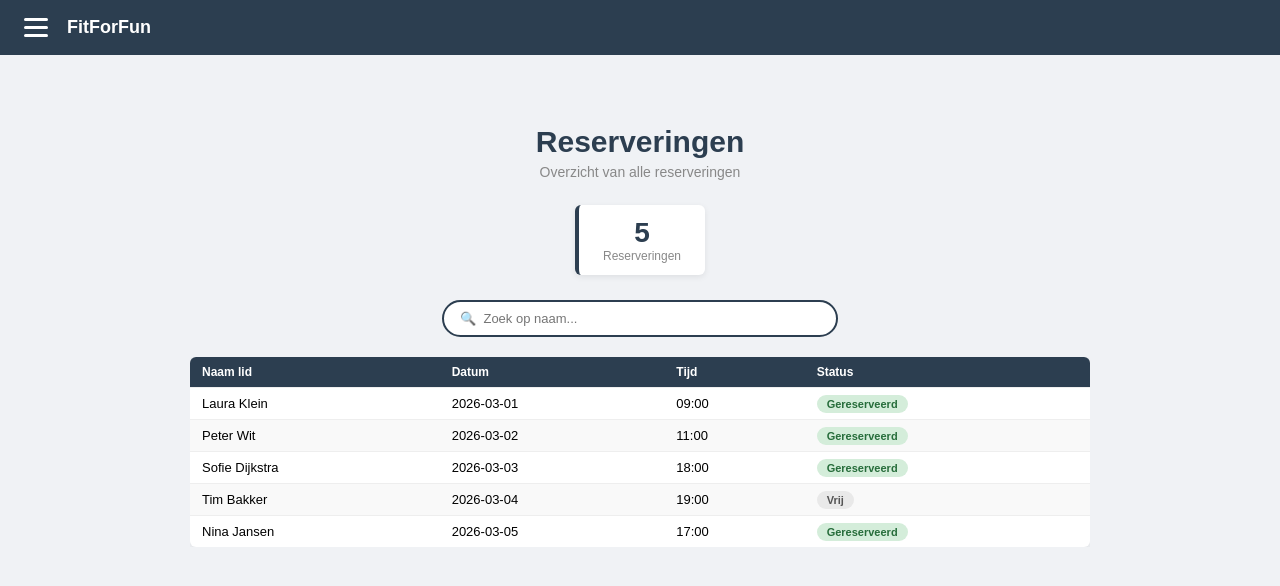
After one commit to ED-MBO/project-2026-P3, a PHP site: the page made by Reservering registratie/Reservering_Registratie.php in a window 1280 px wide. The commit adds this page. Shown: the top 586 px of the page. Run offline with PHP 8.4, Linux system fonts and the light colour scheme; the visitor is signed in with stand-in values (Sample User, id 1); data comes from the database, SQL or seed files in the repository.

Commit message:
reservering overzicht gemaakt. Perongelijk in de vekeerde branch gewerkt. Maar alles werkt en login pagina gemaakt.

```diff
--- /dev/null
+++ b/Reservering registratie/Reservering_Registratie.css
@@ -0,0 +1,314 @@
+/* Algemene stijl */
+body {
+    font-family: Arial, sans-serif;
+    background-color: #f0f2f5;
+    margin: 0;
+    padding: 0;
+}
+
+/* voorkom horizontale scroll veroorzaakt door off-canvas elementen */
+html, body {
+    overflow-x: hidden;
+}
+
+/* Topbalk bovenaan */
+.topbalk {
+    background-color: #2c3e50;
+    color: white;
+    height: 55px;
+    display: flex;
+    align-items: center;
+    padding: 0 20px;
+    gap: 15px;
+    position: fixed;
+    top: 0;
+    left: 0;
+    right: 0;
+    z-index: 200;
+}
+
+.topbalk h2 {
+    font-size: 18px;
+    margin: 0;
+}
+
+/* Burgermenu knop */
+.burger-knop {
+    background: none;
+    border: none;
+    cursor: pointer;
+    display: flex;
+    flex-direction: column;
+    gap: 5px;
+    padding: 4px;
+}
+
+.burger-knop span {
+    display: block;
+    width: 24px;
+    height: 3px;
+    background-color: white;
+    border-radius: 3px;
+}
+
+/* Donker scherm achter sidebar */
+.overlay {
+    display: none;
+    position: fixed;
+    inset: 0;
+    background-color: rgba(0, 0, 0, 0.4);
+    z-index: 90;
+}
+
+.overlay.open {
+    display: block;
+}
+
+/* Zijbalk (off-canvas met transform zodat hij volledig uit beeld blijft) */
+.sidebar {
+    position: fixed;
+    top: 0;
+    left: 0;
+    width: 220px;
+    height: 100%;
+    background-color: #2c3e50;
+    color: white;
+    padding: 70px 20px 20px 20px;
+    z-index: 160;
+    transform: translateX(-100%);
+    transition: transform 0.25s ease;
+}
+
+.sidebar.open {
+    transform: translateX(0);
+}
+
+/* Op kleine schermen: maak sidebar breder (overlay) maar houd 'm off-canvas totdat open */
+@media (max-width: 600px) {
+    .sidebar {
+        width: 80vw;
+        transform: translateX(-100%);
+    }
+}
+
+.sidebar a {
+    display: block;
+    color: white;
+    text-decoration: none;
+    padding: 10px 0;
+    border-bottom: 1px solid rgba(255,255,255,0.1);
+    font-size: 15px;
+}
+
+.sidebar a:hover {
+    color: #a8c6f0;
+}
+
+/* Hoofdinhoud */
+.inhoud {
+    margin-top: 75px;
+    padding: 30px 20px;
+    max-width: 900px;
+    margin-left: auto;
+    margin-right: auto;
+}
+
+/* Titel blok */
+.titel-blok {
+    text-align: center;
+    margin-bottom: 25px;
+}
+
+.titel-blok h1 {
+    font-size: 30px;
+    color: #2c3e50;
+    margin-bottom: 5px;
+}
+
+.titel-blok p {
+    font-size: 14px;
+    color: #888;
+    margin: 0;
+}
+
+/* Kaartje */
+.stat-kaart {
+    display: block;
+    width: fit-content;
+    margin: 0 auto 25px auto;
+    background-color: white;
+    border-left: 4px solid #2c3e50;
+    padding: 12px 24px;
+    border-radius: 6px;
+    box-shadow: 0 2px 6px rgba(0,0,0,0.08);
+    text-align: center;
+}
+
+.stat-kaart .getal {
+    font-size: 28px;
+    font-weight: bold;
+    color: #2c3e50;
+}
+
+.stat-kaart .label {
+    font-size: 12px;
+    color: #888;
+}
+
+/* Zoekbalk */
+.zoek-wrapper {
+    display: flex;
+    justify-content: center;
+    margin-bottom: 20px;
+}
+
+#zoekbalk {
+    padding: 9px 16px;
+    width: 100%;
+    max-width: 360px;
+    border: 2px solid #2c3e50;
+    border-radius: 25px;
+    font-size: 13px;
+    outline: none;
+}
+
+#zoekbalk:focus {
+    background-color: #fff;
+    border-color: #1a252f;
+}
+
+/* Tabel compact */
+table {
+    width: 100%;
+    border-collapse: collapse;
+    background-color: white;
+    font-size: 13px;
+    box-shadow: 0 2px 6px rgba(0,0,0,0.07);
+    border-radius: 6px;
+    overflow: hidden;
+}
+
+/* Zorg dat tabel horizontaal scrolt op smalle schermen */
+.table-wrapper {
+    overflow-x: auto;
+    -webkit-overflow-scrolling: touch;
+}
+
+th, td {
+    border-bottom: 1px solid #eee;
+    padding: 8px 12px;
+    text-align: left;
+}
+
+th {
+    background-color: #2c3e50;
+    color: white;
+    font-size: 12px;
+}
+
+tr:last-child td {
+    border-bottom: none;
+}
+
+tr:nth-child(even) {
+    background-color: #f9f9f9;
+}
+
+tr:hover {
+    background-color: #eef2ff;
+}
+
+/* Lege melding */
+.leeg {
+    text-align: center;
+    padding: 30px;
+    color: #888;
+    font-size: 14px;
+}
+
+/* Status badges */
+.badge {
+    padding: 3px 10px;
+    border-radius: 20px;
+    font-size: 11px;
+    font-weight: bold;
+}
+
+.badge.groen {
+    background-color: #d4edda;
+    color: #276d3b;
+}
+
+.badge.rood {
+    background-color: #fde8e8;
+    color: #9b2222;
+}
+
+.badge.grijs {
+    background-color: #e9e9e9;
+    color: #555;
+}
+
+/* Responsive voor telefoon: zet tabel om naar kaartweergave */
+@media (max-width: 600px) {
+    .inhoud {
+        padding: 16px 12px;
+        max-width: 100%;
+    }
+
+    .titel-blok h1 {
+        font-size: 20px;
+    }
+
+    #zoekbalk {
+        max-width: 100%;
+        font-size: 14px;
+        padding: 10px 14px;
+    }
+
+    table, thead, tbody, th, td, tr {
+        display: block;
+    }
+
+    thead {
+        display: none;
+    }
+
+    tr {
+        background: white;
+        margin-bottom: 12px;
+        padding: 10px;
+        border-radius: 8px;
+        box-shadow: 0 1px 4px rgba(0,0,0,0.05);
+        border: 1px solid #f0f0f0;
+    }
+
+    td {
+        display: flex;
+        justify-content: space-between;
+        padding: 8px 6px;
+        border: none;
+        font-size: 14px;
+    }
+
+    td::before {
+        content: attr(data-label);
+        font-weight: 700;
+        color: #444;
+        margin-right: 8px;
+        flex: 1 1 auto;
+    }
+
+    td > * {
+        flex: 0 0 auto;
+        text-align: right;
+    }
+
+    .stat-kaart {
+        margin-bottom: 16px;
+    }
+
+    .topbalk h2 {
+        font-size: 16px;
+    }
+}
--- /dev/null
+++ b/Reservering registratie/Reservering_Registratie.php
@@ -0,0 +1,120 @@
+<?php
+require_once '../config.php';
+session_start();
+
+// Als de medewerker niet is ingelogd, stuur door naar de loginpagina
+if (!isset($_SESSION['gebruiker_id'])) {
+    header('Location: ../login.php');
+    exit();
+}
+
+// Haal alle actieve reserveringen op
+// De reservering tabel bevat zelf naam, datum, tijd en status — geen JOIN nodig
+$sql = "SELECT Voornaam, Tussenvoegsel, Achternaam, Datum, Tijd, Reserveringstatus
+        FROM reservering
+        WHERE IsActief = 1
+        ORDER BY Datum, Tijd";
+
+$stmt = $pdo->prepare($sql);
+$stmt->execute();
+$reserveringen = $stmt->fetchAll(PDO::FETCH_ASSOC);
+
+$aantalReserveringen = count($reserveringen);
+?>
+
+
+<!DOCTYPE html>
+<html lang="nl">
+<head>
+    <meta charset="UTF-8">
+    <meta name="viewport" content="width=device-width, initial-scale=1.0">
+    <title>Reserveringen Overzicht</title>
+    <link rel="stylesheet" href="Reservering_Registratie.css">
+</head>
+<body>
+
+<div class="overlay" id="overlay" onclick="sluitSidebar()"></div>
+
+<div class="topbalk">
+    <button class="burger-knop" onclick="toggleSidebar()">
+        <span></span>
+        <span></span>
+        <span></span>
+    </button>
+    <h2>FitForFun</h2>
+</div>
+
+<div class="sidebar" id="sidebar">
+    <a href="../Les registratie/Overzicht_lessen.php">📋 Lessen</a>
+    <a href="Reservering_Registratie.php">📅 Reserveringen</a>
+    <a href="../uitloggen.php">🚪 Uitloggen</a>
+</div>
+
+<div class="inhoud">
+
+    <div class="titel-blok">
+        <h1>Reserveringen</h1>
+        <p>Overzicht van alle reserveringen</p>
+    </div>
+
+    <div class="stat-kaart">
+        <div class="getal"><?= $aantalReserveringen ?></div>
+        <div class="label">Reserveringen</div>
+    </div>
+
+    <div class="zoek-wrapper">
+        <input type="text" id="zoekbalk" placeholder="🔍  Zoek op naam..." onkeyup="zoekReservering()">
+    </div>
+
+    <div class="table-wrapper">
+    <table id="reserveringenTabel">
+        <thead>
+            <tr>
+                <th>Naam lid</th>
+                <th>Datum</th>
+                <th>Tijd</th>
+                <th>Status</th>
+            </tr>
+        </thead>
+        <tbody>
+            <?php if ($aantalReserveringen > 0): ?>
+                <?php foreach ($reserveringen as $res):
+                    // Naam samenstellen met tussenvoegsel
+                    $naam = $res['Voornaam'];
+                    if (!empty(trim($res['Tussenvoegsel']))) {
+                        $naam .= ' ' . $res['Tussenvoegsel'];
+                    }
+                    $naam .= ' ' . $res['Achternaam'];
+                ?>
+                <tr>
+                    <td data-label="Naam lid"><?= htmlspecialchars($naam) ?></td>
+                    <td data-label="Datum"><?= htmlspecialchars($res['Datum']) ?></td>
+                    <td data-label="Tijd"><?= htmlspecialchars(substr($res['Tijd'], 0, 5)) ?></td>
+                    <td data-label="Status">
+                        <?php
+                        $status = $res['Reserveringstatus'];
+                        if ($status === 'Gereserveerd') {
+                            echo '<span class="badge groen">Gereserveerd</span>';
+                        } elseif ($status === 'Vrij') {
+                            echo '<span class="badge grijs">Vrij</span>';
+                        } else {
+                            echo '<span class="badge grijs">' . htmlspecialchars($status) . '</span>';
+                        }
+                        ?>
+                    </td>
+                </tr>
+                <?php endforeach; ?>
+            <?php else: ?>
+                <tr>
+                    <td colspan="4" class="leeg">Er zijn momenteel geen reserveringen.</td>
+                </tr>
+            <?php endif; ?>
+        </tbody>
+    </table>
+    </div>
+
+</div>
+
+<script src="Reservering_Registratie.js"></script>
+</body>
+</html>
--- /dev/null
+++ b/uitloggen.php
@@ -0,0 +1,6 @@
+<?php
+session_start();
+session_destroy();
+header('Location: login.php');
+exit();
+?>
```
Also changed, not shown: Les registratie/Overzicht_lessen.php (+10 -0 lines), Reservering registratie/Reservering_Registratie.js (added, +38 -0 lines), login.css (added, +96 -0 lines), login.php (added, +68 -0 lines).
